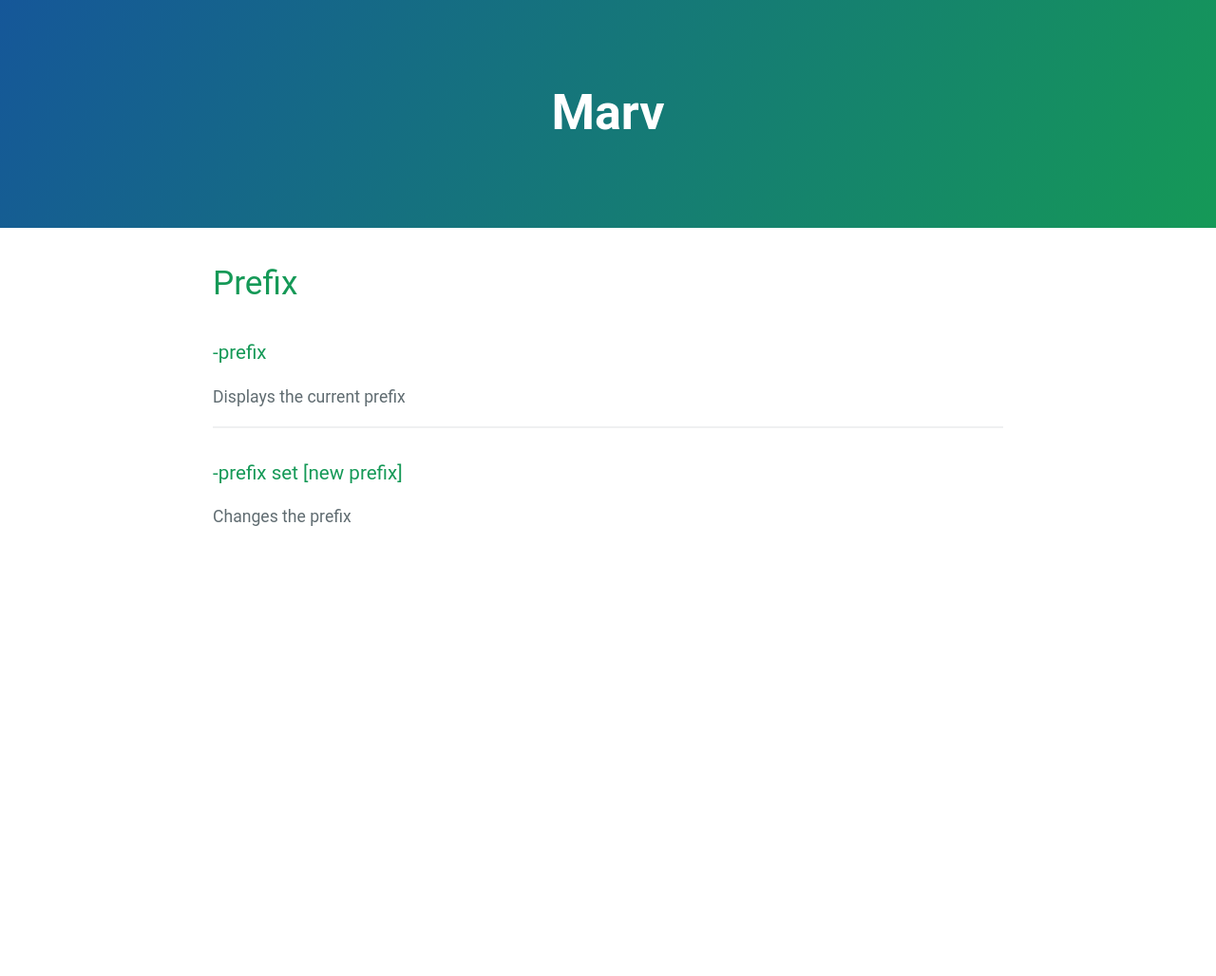
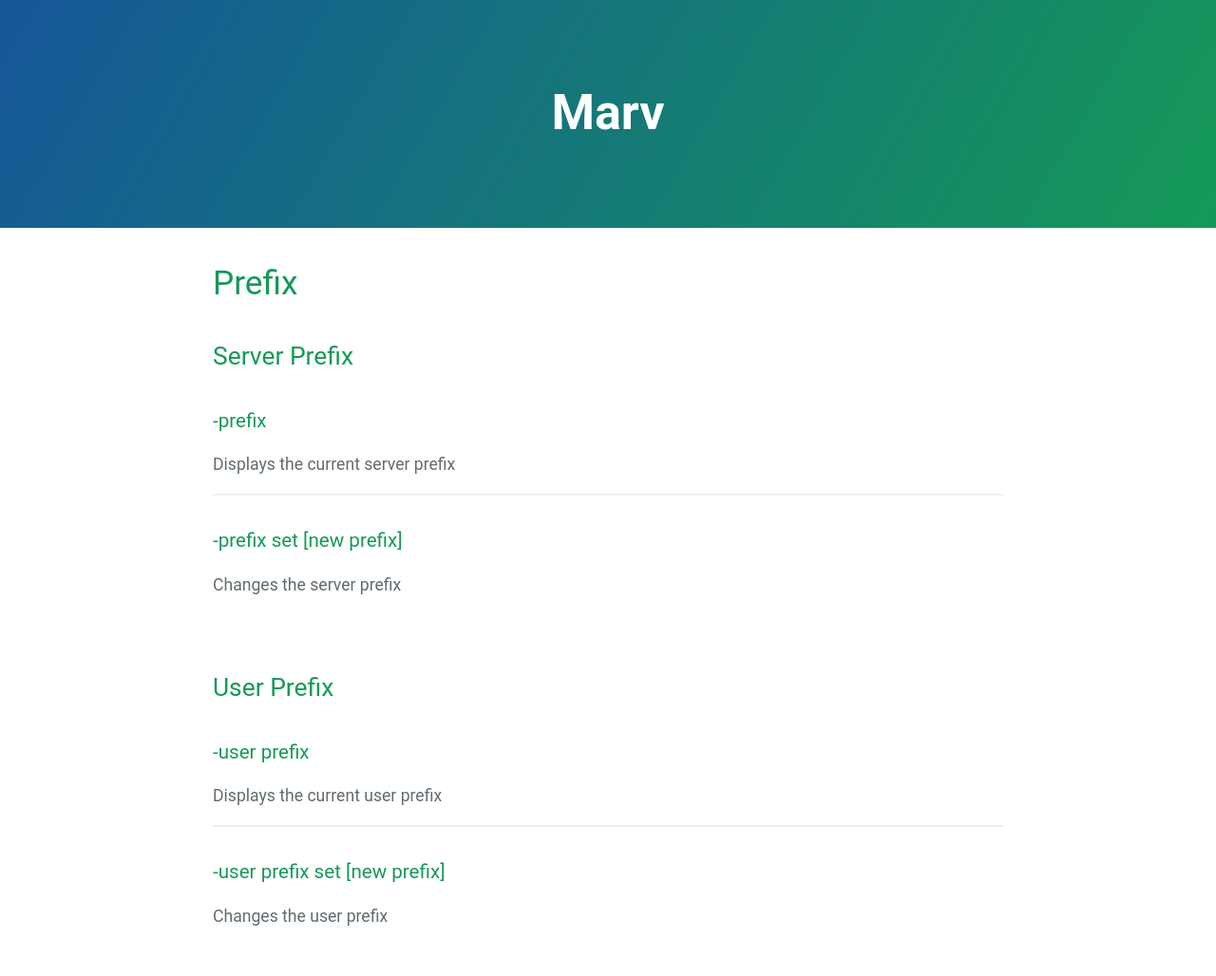
Before and after one commit to mymindishazel/marv-docs, a Jekyll site: the page built from commands/settings/prefix.md, in a window 1280 px wide. Shown: the whole page at 95% size. Built offline with Jekyll 4.4.1, drawn with Linux system fonts in a browser that asks for light colours; our own code applies the rules of GitHub Pages for plain Markdown files; before the commit the page ends 900 px from its top, so only the background shows below that.

Commit message:
Update prefix.md

```diff
--- a/commands/settings/prefix.md
+++ b/commands/settings/prefix.md
@@ -1,9 +1,23 @@
 # Prefix
 
+## Server Prefix
+
 ### -prefix
-Displays the current prefix
+Displays the current server prefix
 
 ---
 
 ### -prefix set [new prefix]
-Changes the prefix
+Changes the server prefix
+
+<br>
+
+## User Prefix
+
+### -user prefix
+Displays the current user prefix
+
+---
+
+### -user prefix set [new prefix]
+Changes the user prefix
```
